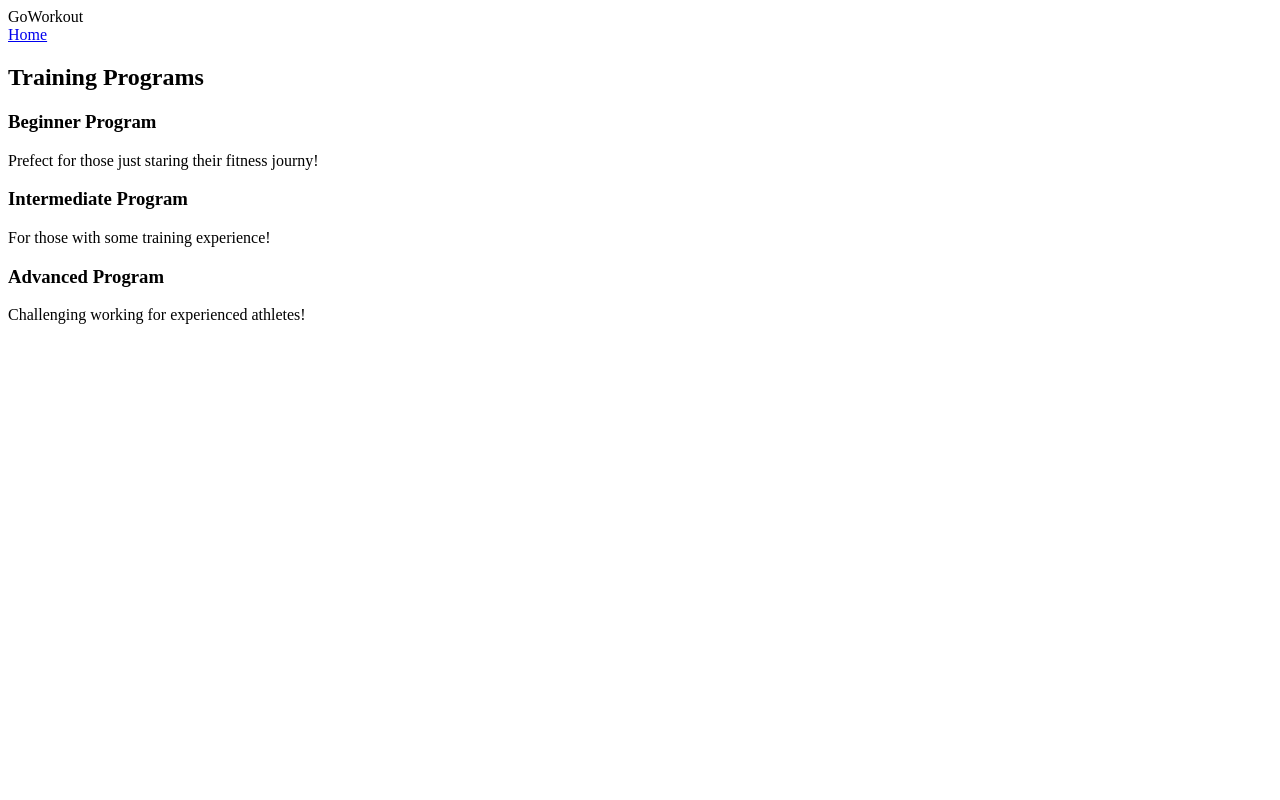
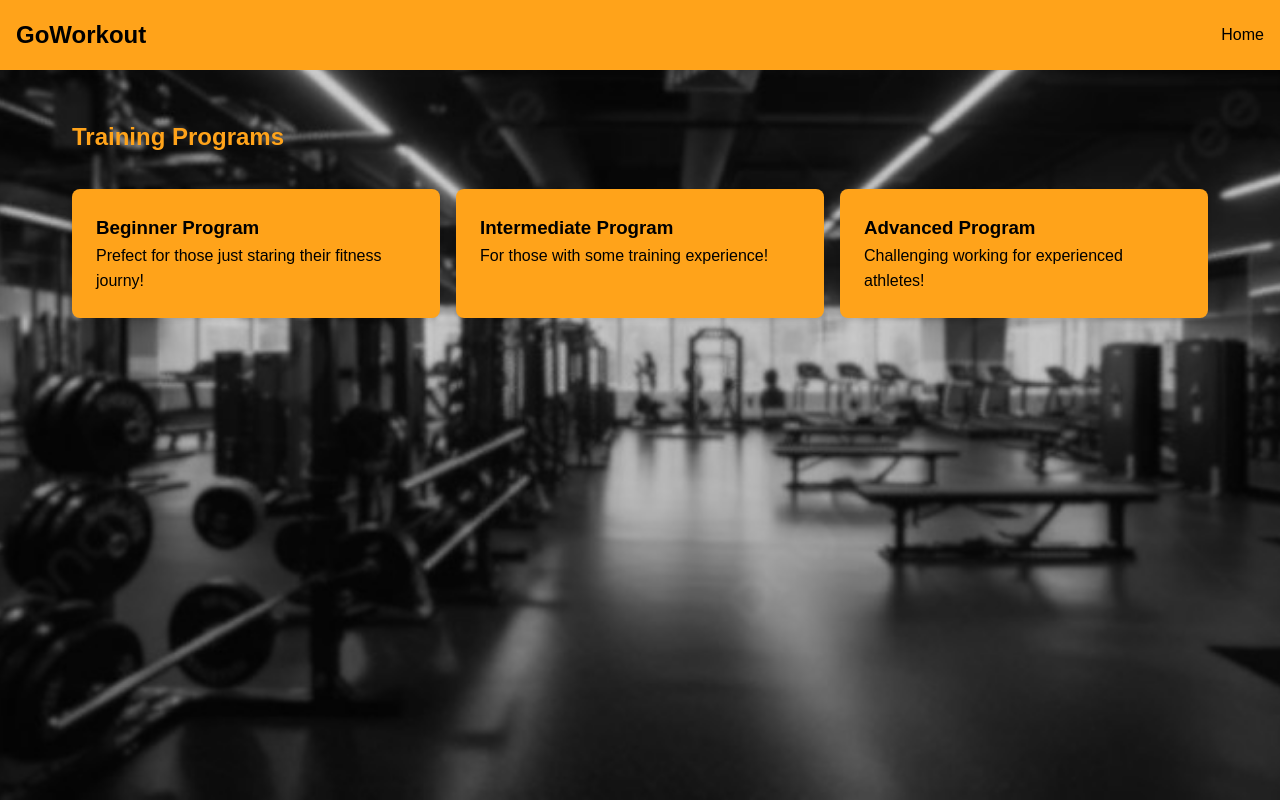
Before and after one commit to KeroWageh/GoWorkout, a plain HTML site: page trainingpro.html in a window 1280 px wide. Drawn offline with Linux system fonts and the light colour scheme.

Commit message:
finished styling the Training program containers

```diff
--- a/style.css
+++ b/style.css
@@ -144,3 +144,28 @@ button {
     border-radius: 5px;
     display: none;
 }
+
+.programs-container {
+    display: grid;
+    grid-template-columns: repeat(auto-fit, minmax(250px, 1fr));
+    gap: 1rem;
+    margin: 2rem 0;
+}
+
+.program-card {
+    background-color: #ffa31a;
+    padding: 1.5rem;
+    border-radius: 8px;
+    box-shadow: 0 2px 5px rgb(0, 0, 0, 0.1);
+    cursor: pointer;
+}
+
+.program-card:hover {
+    transform: translateY(-3px);
+    transition: transform 0.3s;
+}
+
+#profileContainer button {
+    background-color: #000000;
+    color: #ffffff;
+}
--- a/trainingpro.html
+++ b/trainingpro.html
@@ -1,25 +1,27 @@
 <!DOCTYPE html>
 <html lang="en">
+
 <head>
     <meta charset="UTF-8">
     <meta name="viewport" content="width=device-width, initial-scale=1.0">
     <title>Training Programs - GoWorkout</title>
-    <link rel="stylesheet" href="styles.css">
+    <link rel="stylesheet" href="style.css">
 </head>
+
 <body>
     <header>
-        <nav class = "navbar">
-            <div class = "logo">GoWorkout</div>
-            <div class = "nav-links">
+        <nav class="navbar">
+            <div class="logo">GoWorkout</div>
+            <div class="nav-links">
                 <a href="index.html">Home</a>
             </div>
         </nav>
     </header>
     <main>
-        <section class = "section">
+        <section class="section">
             <h2>Training Programs</h2>
-            <div class = "programs-container">
-                <div class = "program-card" onclick="showProgram('beginner')">
+            <div class="programs-container">
+                <div class="program-card" onclick="showProgram('beginner')">
                     <h3>Beginner Program</h3>
                     <p>Prefect for those just staring their fitness journy!</p>
                 </div>
@@ -38,4 +40,5 @@
     <script src="script.js"></script>
 
 </body>
+
 </html>
```
Lines whose indentation alone changed are shown as unchanged.
